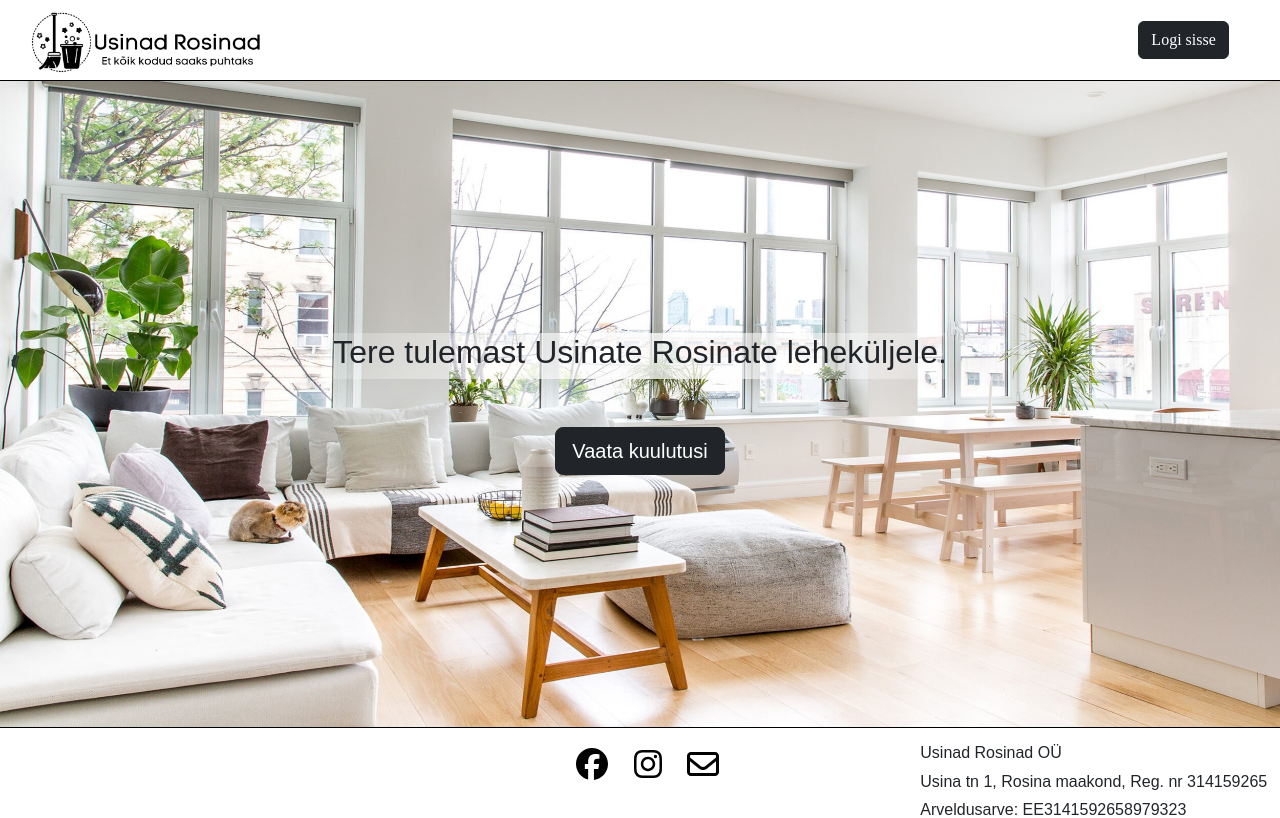
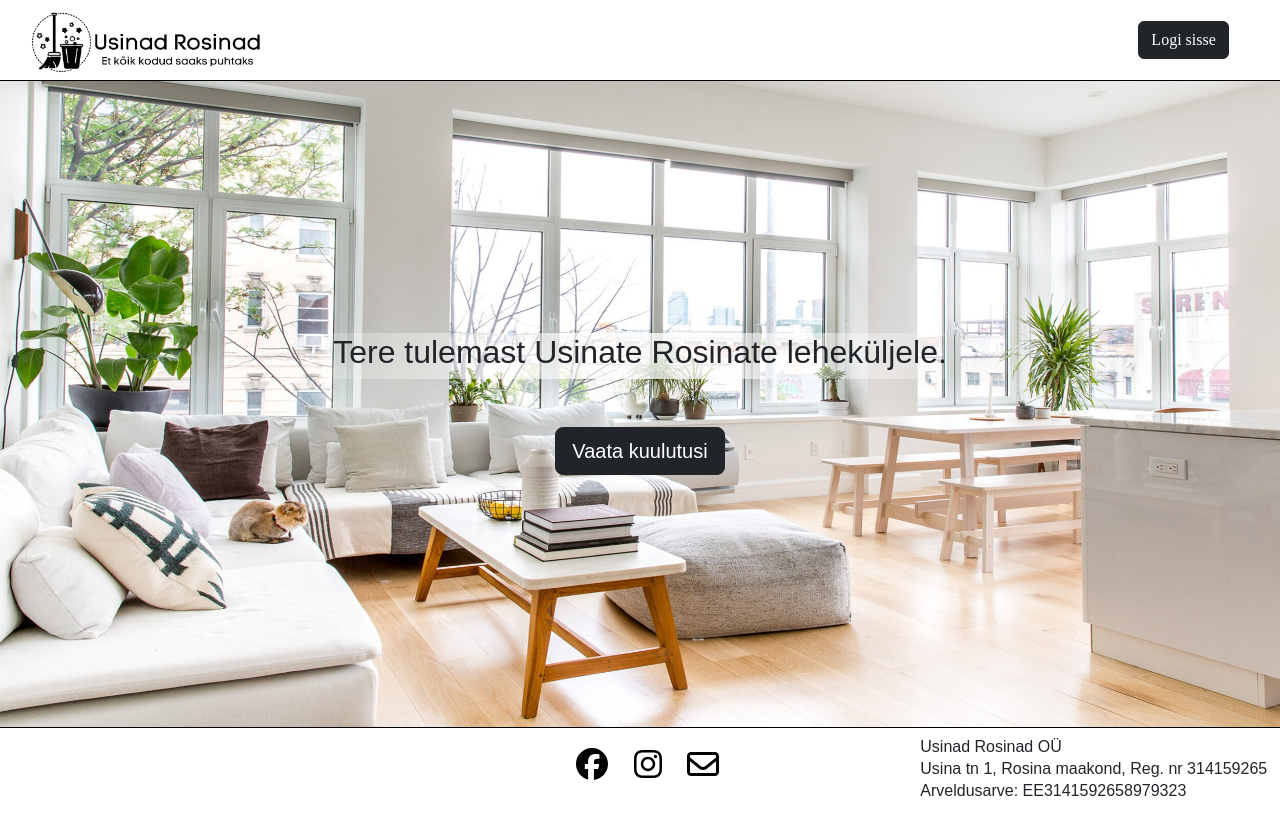
Before and after one commit to PeeterLond/usinadrosinadfront, a Vue app: page / in a window 1280 px wide. Built offline with nearby package versions, Linux system fonts and the light colour scheme; a web font is replaced by a local one.

Commit message:
CSS täiendatud

```diff
--- a/src/assets/css/style.css
+++ b/src/assets/css/style.css
@@ -82,8 +82,8 @@ footer {
 }
 
 .footer-item p {
-    line-height: 50%;
-    margin-top: 6%;
+    line-height: 40%;
+    margin-top: 4.5%;
 
 
 }
```
